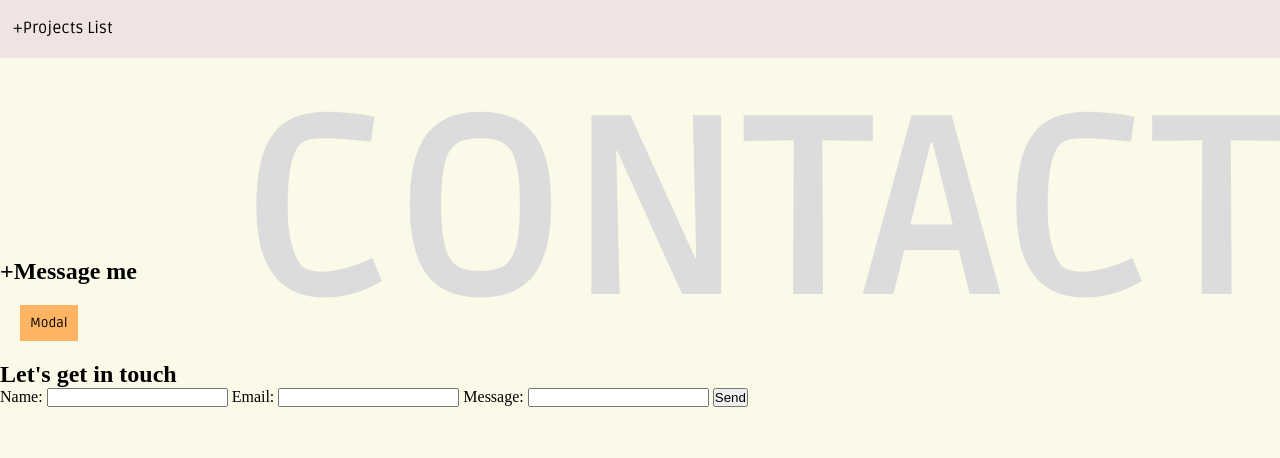
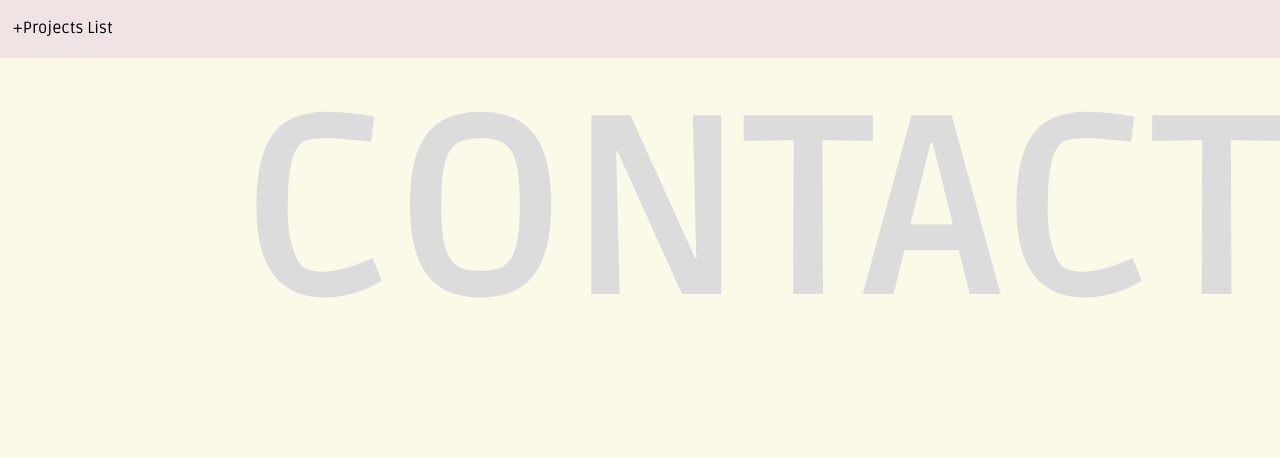
Before and after one commit to MunibaWq/Portfolio-Website---Project-1, a plain HTML site: page index.html in a window 1280 px wide. Shown: the part 1542-2000 px from the top of the page. Drawn offline with Linux system fonts and the light colour scheme.

Commit message:
Update index.html

```diff
--- a/index.html
+++ b/index.html
@@ -113,12 +113,12 @@
     <span id="contactTitle">CONTACT</span>
 
     <div class="contact-me"> <!--subscribe-section-->
-      <h2>+Message me</h2>
-      <button class="contact-modal-btn">Modal</button> <!--modal-btn-->
+      <!-- <h2>+Message me</h2> -->
+      <!-- <button class="contact-modal-btn">Modal</button> <!--modal-btn-->
     </div>
 
     <div class="contact-modal-bg"> <!--modal-bg-->
-      <div class="modal">
+      <!-- <div class="modal">
         <h2>Let's get in touch</h2>
 
         <label for = "name">Name:</label>
@@ -130,7 +130,7 @@
         <label for = "message">Message:</label>
         <input type="text">
 
-        <button>Send</button>
+        <button>Send</button> -->
 
 
 
```
